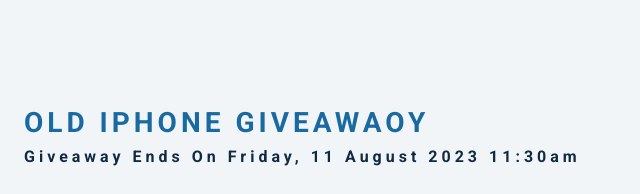
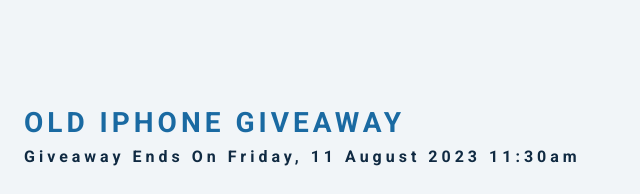
Before and after one commit to itohowomfon/Countdown-timer, a plain HTML site: page index.html in a window 1280 px wide. Shown: the top 194 px of the page, 640-1280 px from the left. Drawn offline with nearby package versions, Linux system fonts and the light colour scheme.

Commit message:
Final commit

```diff
--- a/app.js
+++ b/app.js
@@ -76,6 +76,7 @@ const months = [
       return item;
     }
 
+    // display the countdown
     items.forEach(function(item, index) {
       item.innerHTML = format(values[index]);
     });
--- a/index.html
+++ b/index.html
@@ -16,7 +16,7 @@
       </article>
       <!-- info comment-->
       <article class="gift-info">
-        <h3>old iphone giveawaoy</h3>
+        <h3>old iphone giveaway</h3>
         <h4 class="giveaway">giveaway ends on Sunday, 24 April 2020, 8:00am</h4>
         <p>Lorem ipsum dolor sit amet consectetur adipisicing elit. Architecto dicta obcaecati reprehenderit asperiores ducimus maxime laborum eum modi error laboriosam facere iure quasi autem, nobis rerum ipsam veritatis eligendi? Iure.</p>
         <div class="deadline">
```
